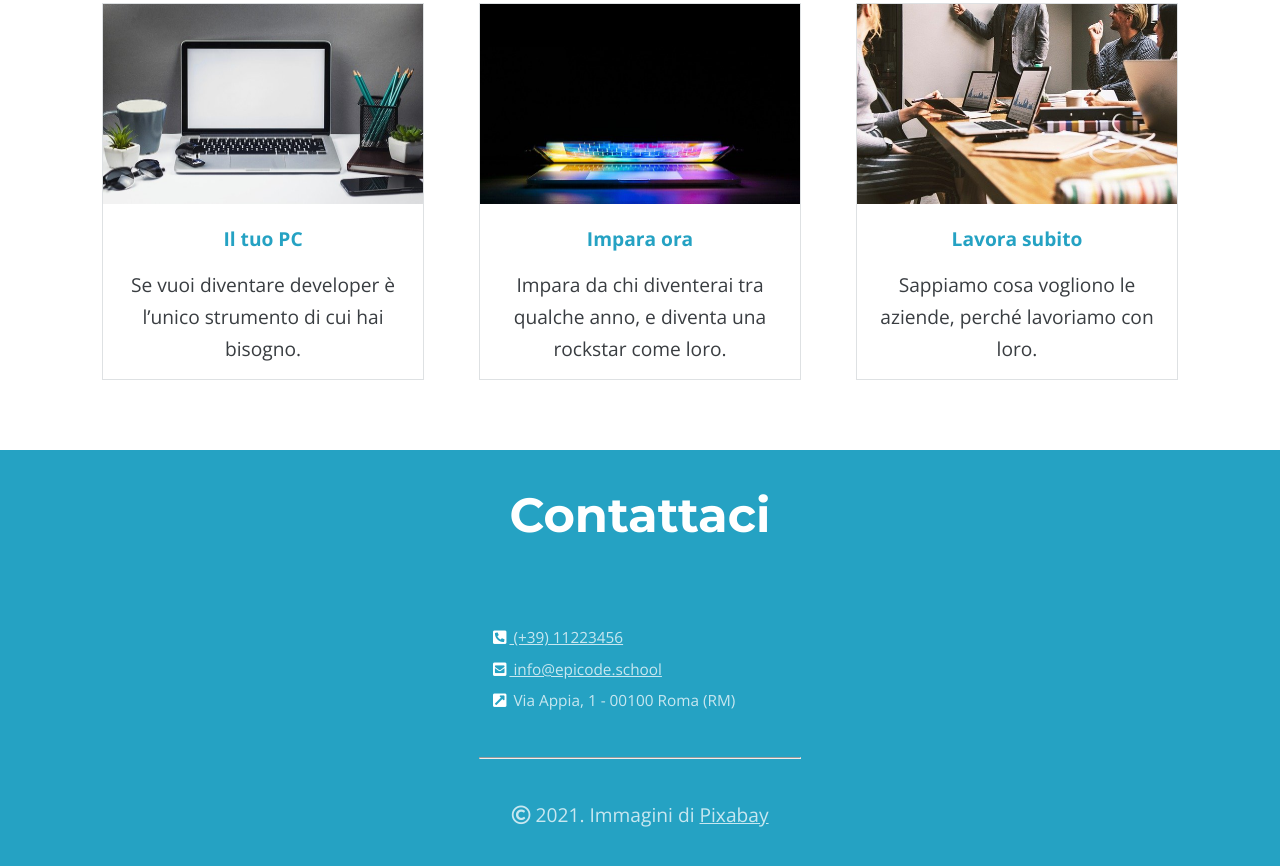
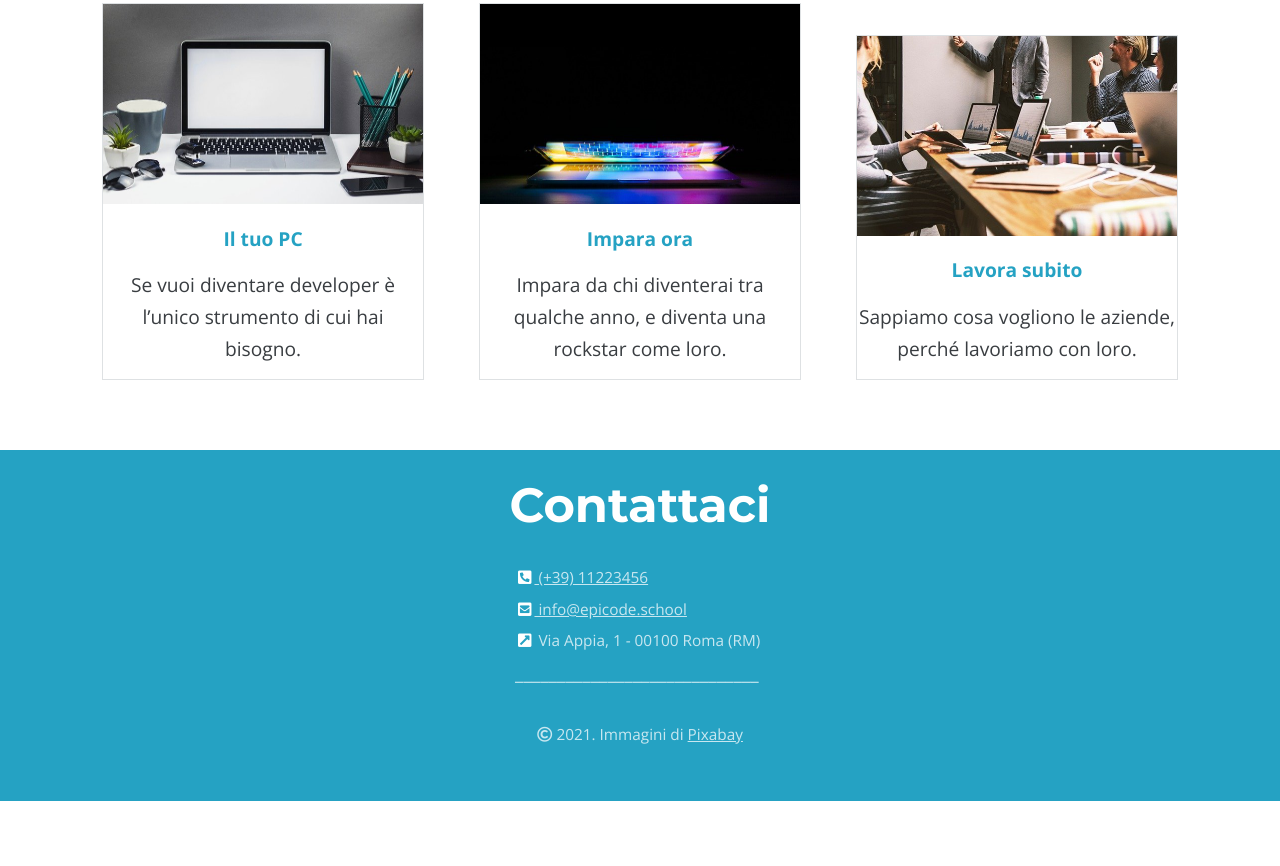
Before and after one commit to frankrys97/U1---W1---D5---Progetto, a plain HTML site: page Desktop/index-desktop.html in a window 1280 px wide. Shown: the part 2051-2917 px from the top of the page. After the commit the page ends 2852 px from the top, so only its background shows below. Drawn offline with nearby package versions, Linux system fonts and the light colour scheme.

Commit message:
final desktop project

```diff
--- a/Desktop/css/style-desktop.css
+++ b/Desktop/css/style-desktop.css
@@ -160,17 +160,16 @@ aside {
 
 .articles p {
   font-weight: 200;
-  padding: 15px;
+  padding: 15px 0;
 }
 /* Footer */
 
 footer {
   color: #c8e7f0;
   background-color: #25a2c3;
-  padding-bottom: 70px;
   h2 {
     font-size: 2.5em;
-    padding: 50px 0;
+    padding: 40px 0;
     font-weight: bold;
     color: white;
     text-align: center;
@@ -179,11 +178,10 @@ footer {
   a {
     color: #c8e7f0;
   }
-
 }
 
 ul {
-  margin-bottom: 40px;
+  margin-bottom: 30px;
 }
 
 ul a {
@@ -210,20 +208,18 @@ ul a {
   display: block;
   text-align: left;
   margin: 0 auto;
-  max-width: 300px;
+  max-width: 250px;
 }
 
 hr {
   color: #c8e7f0;
-  width: 25%;
+  width: 20%;
 }
-
-footer div {
-  margin-bottom: 40px;
-}
-
 .copy {
   text-align: center;
+  margin: 0;
+  padding-bottom: 50px;
+  font-size: 0.8em;
 }
 
 .list a:nth-child(3) {
--- a/Desktop/index-desktop.html
+++ b/Desktop/index-desktop.html
@@ -135,11 +135,10 @@
               00100 Roma (RM)
             </li>
           </a>
+          <li class="line">_____________________________</li>
         </ul>
       </div>
-      <div>
-        <hr />
-      </div>
+      <div></div>
       <div class="copy">
         <small>
           <i class="far fa-copyright"></i> 2021. Immagini di
```
